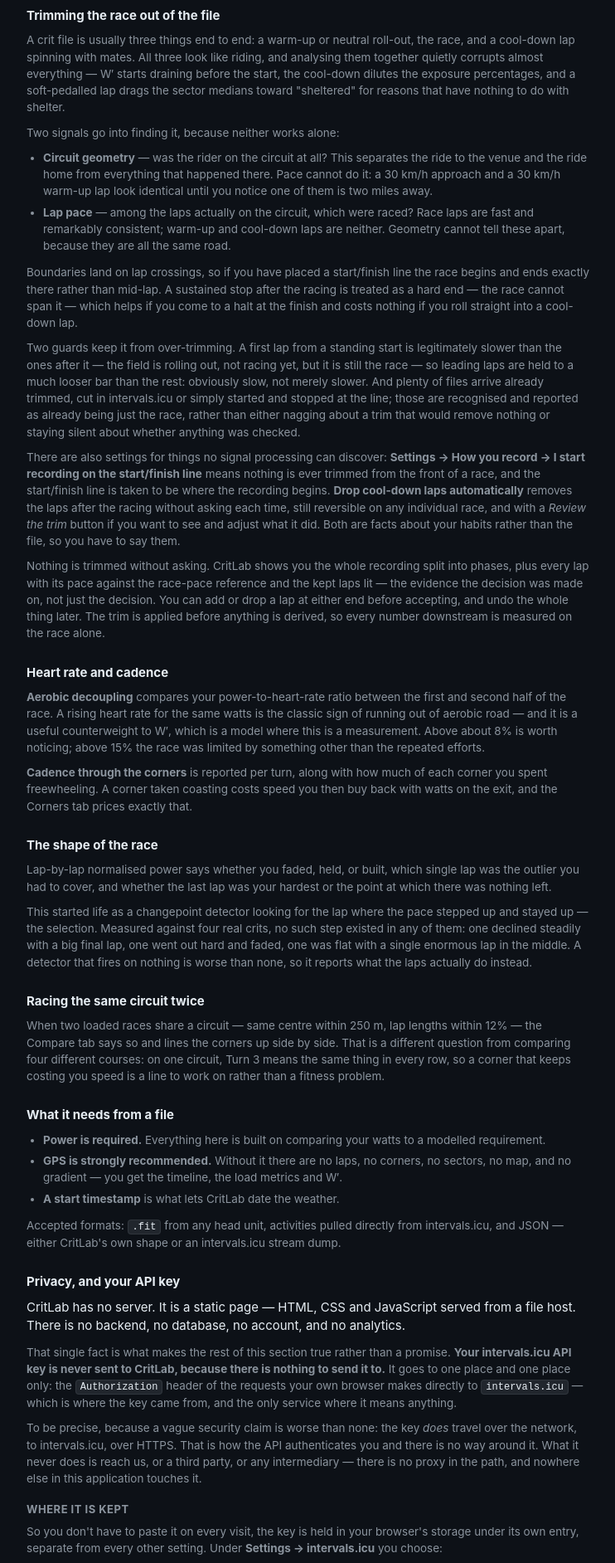
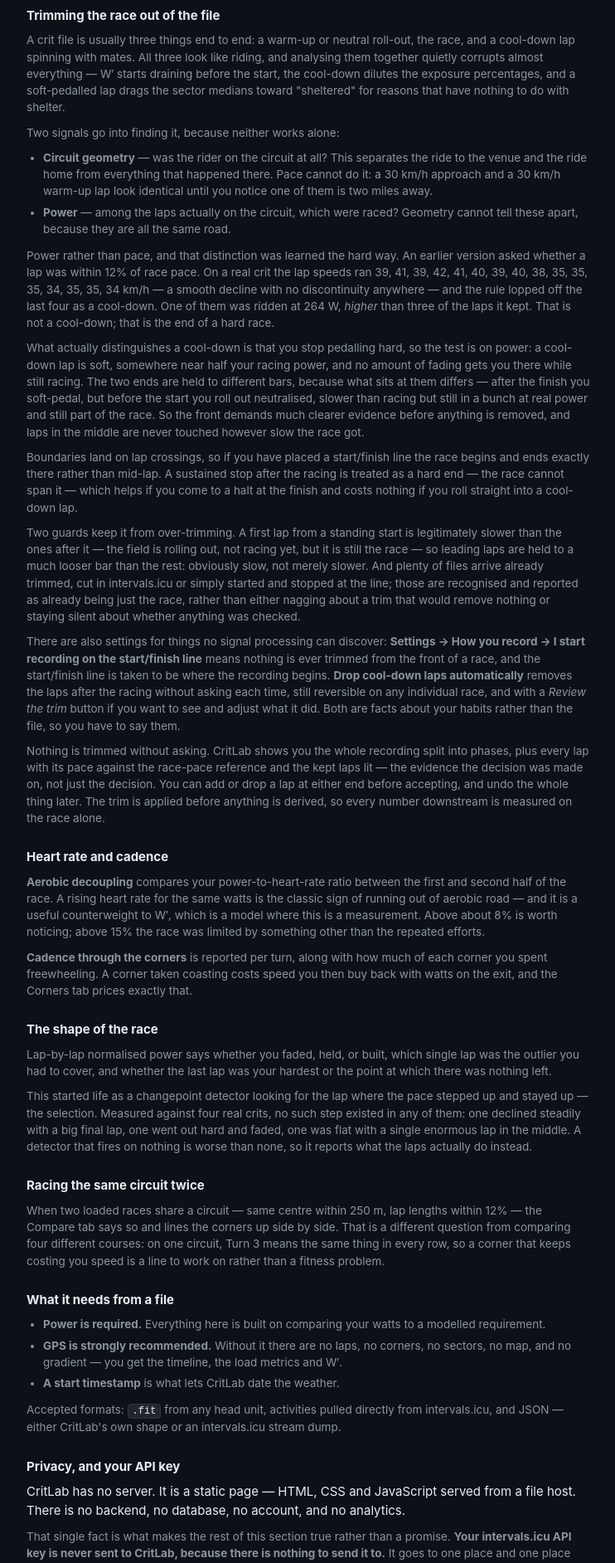
Before and after one commit to ngpaladi/CritLab, a Jekyll site: the page built from about.html, in a window 1280 px wide. Shown: the part 2767-4651 px from the top of the page at 83% size, without its empty margins (268-1010 px from the left). Built offline with Jekyll 4.4.1, drawn with Linux system fonts in a browser that asks for light colours; some of the changed text lies outside the part shown.

Commit message:
Judge cool-down laps by power, not by percentage of race pace
The pace rule was wrong, and the data says so plainly. On Sunshine the lap
speeds ran 39, 41, 39, 42, 41, 40, 39, 40, 38, 35, 35, 35, 34, 35, 35, 34 km/h:
a smooth decline with no discontinuity anywhere. Being "within 12% of race
pace" cut the last four off and called them a cool-down. One of them was ridden
at 264 W — higher than three of the laps it kept. That is not a cool-down, it
is the end of a hard race, and a fading race is still a race.

What actually distinguishes a cool-down is that you stop pedalling hard, so the
test is now on power. A cool-down lap is soft, near half racing power, and no
amount of fading gets you there while still racing. Speed survives only as a
backstop for a lap so slow that power cannot explain it.

The two ends are held to different bars, because what sits at them differs.
After the finish you soft-pedal; before the start you roll out neutralised —
slower than racing, but still in a bunch at real power, and still part of the
race. So the front demands much clearer evidence (45% of race NP) than the back
(65%). Laps in the middle are never touched.

Across all four real races this now trims nothing at either end, which is
correct: none of them contains a cool-down lap. A synthetic race with one
genuinely soft lap appended still loses exactly that lap and no more.

Co-Authored-By: Claude Opus 5 (1M context) <noreply@anthropic.com>

```diff
--- a/about.html
+++ b/about.html
@@ -224,11 +224,30 @@ title: About
   separates the ride to the venue and the ride home from everything that
   happened there. Pace cannot do it: a 30 km/h approach and a 30 km/h warm-up
   lap look identical until you notice one of them is two miles away.</li>
-  <li><b>Lap pace</b> — among the laps actually on the circuit, which were
-  raced? Race laps are fast and remarkably consistent; warm-up and cool-down
-  laps are neither. Geometry cannot tell these apart, because they are all the
-  same road.</li>
+  <li><b>Power</b> — among the laps actually on the circuit, which were raced?
+  Geometry cannot tell these apart, because they are all the same road.</li>
 </ul>
+
+<p>
+  Power rather than pace, and that distinction was learned the hard way. An
+  earlier version asked whether a lap was within 12% of race pace. On a real
+  crit the lap speeds ran 39, 41, 39, 42, 41, 40, 39, 40, 38, 35, 35, 35, 34,
+  35, 35, 34&nbsp;km/h — a smooth decline with no discontinuity anywhere — and
+  the rule lopped off the last four as a cool-down. One of them was ridden at
+  264&nbsp;W, <em>higher</em> than three of the laps it kept. That is not a
+  cool-down; that is the end of a hard race.
+</p>
+
+<p>
+  What actually distinguishes a cool-down is that you stop pedalling hard, so
+  the test is on power: a cool-down lap is soft, somewhere near half your racing
+  power, and no amount of fading gets you there while still racing. The two ends
+  are held to different bars, because what sits at them differs — after the
+  finish you soft-pedal, but before the start you roll out neutralised, slower
+  than racing but still in a bunch at real power and still part of the race. So
+  the front demands much clearer evidence before anything is removed, and laps
+  in the middle are never touched however slow the race got.
+</p>
 
 <p>
   Boundaries land on lap crossings, so if you have placed a start/finish line
```
Also changed, not shown: assets/js/Analyzer.js (+39 -24 lines), test/harness.js (+60 -0 lines).
